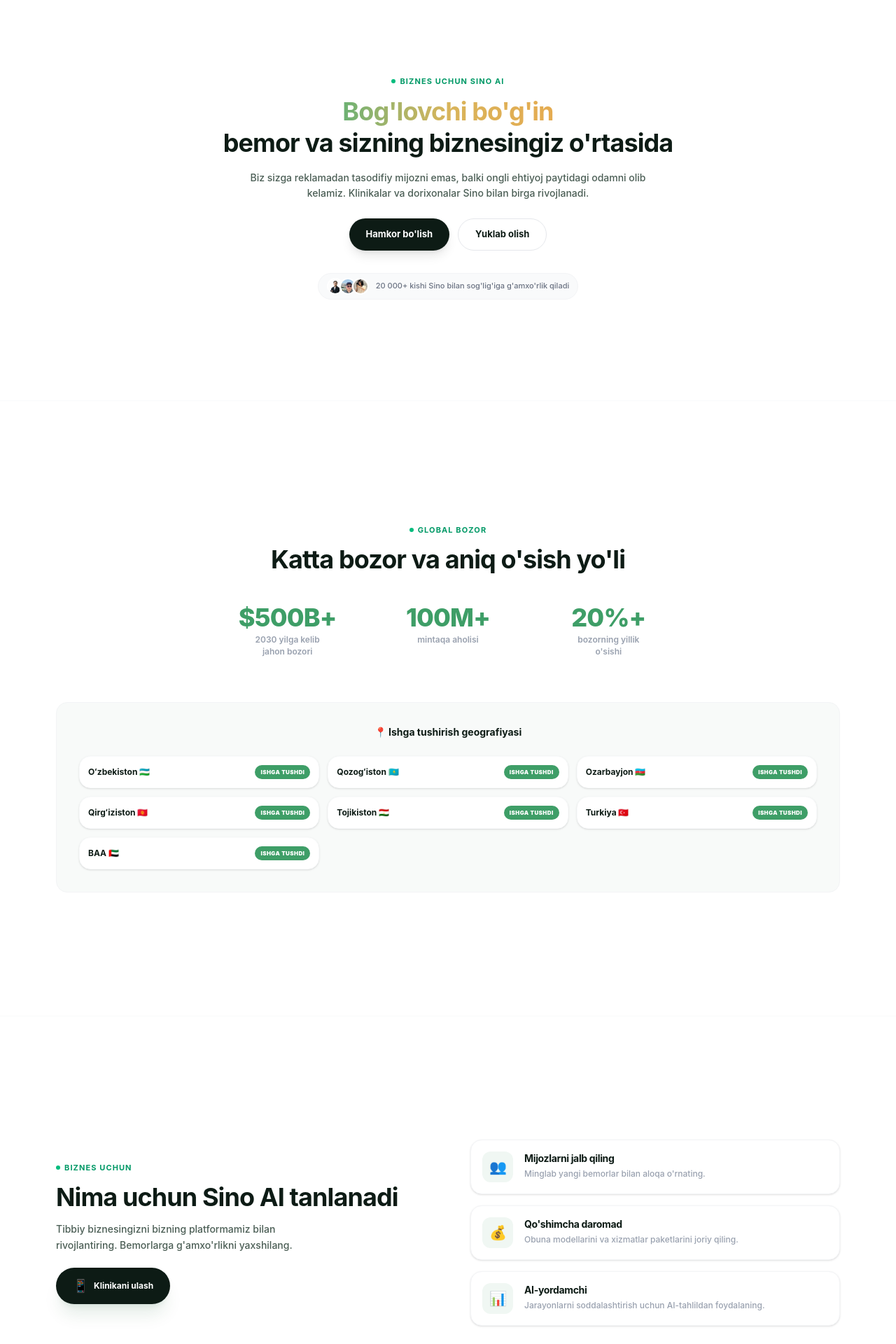
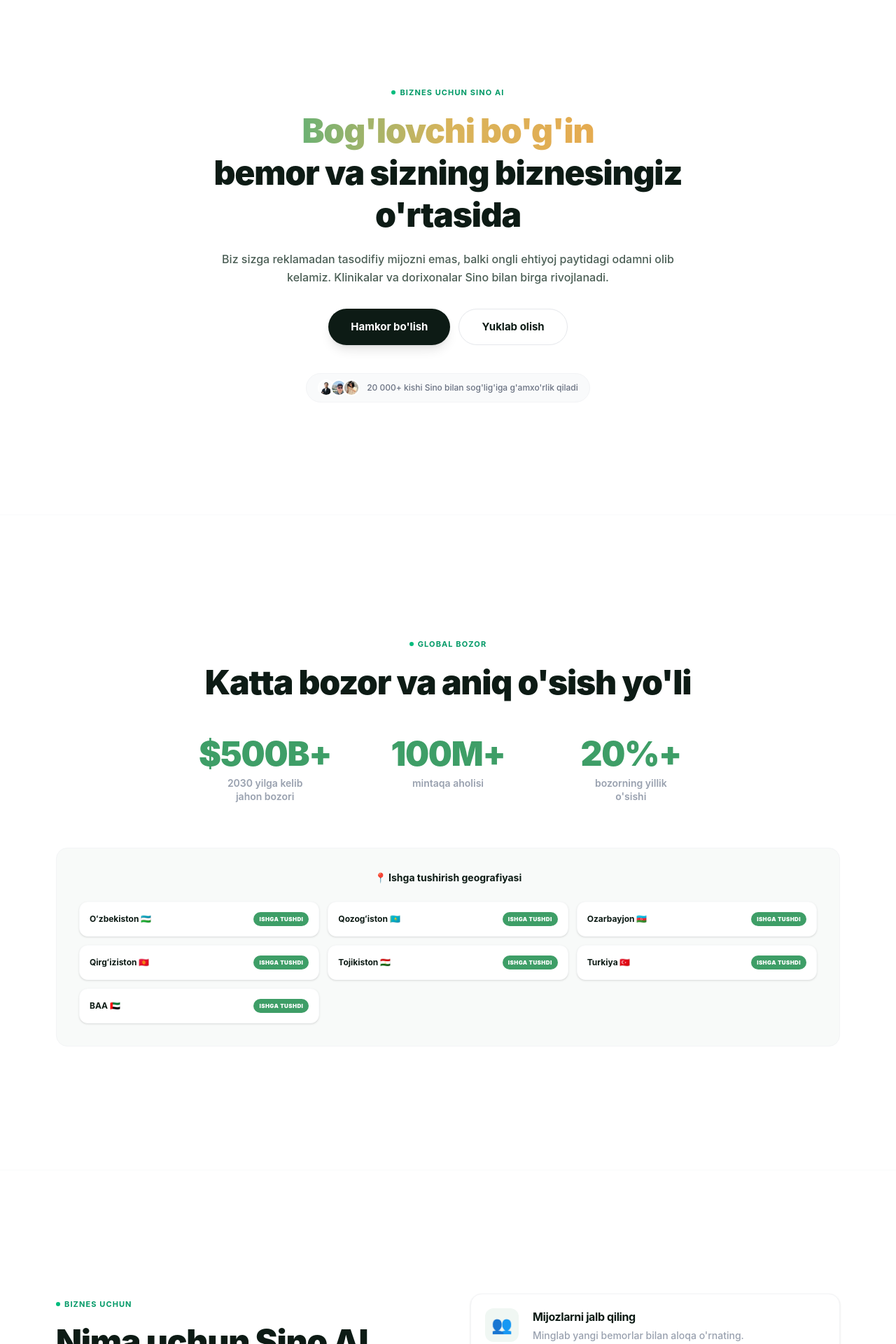
Before and after one commit to Nodir-15/sino-ai, a React (Vite) app: page /business in a window 1280 px wide. Shown: the part 100-2020 px from the top of the page at 70% size. Built offline with nearby package versions, Linux system fonts and the light colour scheme.

Commit message:
last danca

```diff
--- a/src/pages/business/forbusiness.jsx
+++ b/src/pages/business/forbusiness.jsx
@@ -9,60 +9,56 @@
 
   return (
     <div className="max-w-6xl mx-auto px-4 font-sans py-12">
-      {/* Уменьшены зазоры между колонками с gap-16/24 до gap-12/16 */}
+      {/* Сбалансированная сетка 2-х колонок */}
       <div className="grid grid-cols-1 lg:grid-cols-2 gap-12 lg:gap-16 items-center">
 
-        {/* Левая колонка: уменьшен space-y-10 до space-y-5 */}
+        {/* Левая колонка */}
         <div className="flex flex-col items-start text-left space-y-5">
-          {/* Уменьшен space-y-6 до space-y-3 */}
-          <div className="space-y-3">
-            {/* Надзаголовок: text-sm/base → text-[11px], убран избыточный mb-6 */}
+          <div className="space-y-4">
+            {/* 1. Маленький аккуратный надзаголовок */}
             <p className="text-emerald-600 font-bold text-[11px] flex items-center gap-1.5 tracking-widest uppercase">
               <span className="w-1.5 h-1.5 bg-emerald-500 rounded-full" />
               {t.badge}
             </p>
-            {/* Главный заголовок: text-5xl/6xl/7xl → text-3xl/4xl */}
-            <h2 className="text-3xl md:text-4xl font-bold leading-tight tracking-tight text-[#0D1B15]">
+            {/* 2. Крупный, очень жирный заголовок (перенесен влево по разметке grid) */}
+            <h2 className="text-3xl sm:text-4xl md:text-5xl font-black leading-tight text-[#0D1B15] tracking-tight">
               {t.title}
             </h2>
-            {/* Описание: text-lg/xl → text-xs/sm, уменьшен max-w */}
-            <p className="text-[#4B5E55] text-xs md:text-sm leading-relaxed max-w-sm font-medium">
+            {/* 3. Легкое, аккуратно перенесенное описание */}
+            <p className="text-[#4B5E55] text-sm md:text-base leading-relaxed max-w-xl font-medium">
               {t.desc}
             </p>
           </div>
-          {/* Кнопка: уменьшены px, py, text и размер иконки */}
+          {/* Кнопка */}
           <motion.button
             whileHover={{ scale: 1.03 }}
             whileTap={{ scale: 0.97 }}
-            className="bg-[#0D1B15] text-white px-6 py-3 rounded-full font-bold text-xs shadow-xl shadow-green-900/10 transition-all flex items-center gap-2"
+            className="bg-[#0D1B15] text-white px-8 py-3.5 rounded-full font-bold text-[14px] shadow-xl shadow-green-900/10 transition-all flex items-center gap-2.5"
           >
-            <span className="text-lg">📱</span> {t.btn}
+            <span className="text-xl">📱</span> {t.btn}
           </motion.button>
         </div>
 
-        {/* Правая колонка с карточками: уменьшен gap-6 до gap-4 */}
+        {/* Правая колонка с карточками */}
         <div className="flex flex-col gap-4 w-full">
           {t.items.map((item, idx) => (
             <motion.div
               key={idx}
               whileHover={{ x: 6 }}
-
-              className="bg-white p-4 rounded-2xl flex items-start gap-4 shadow-sm border border-gray-100 hover:border-green-100 transition-all group"
+              className="bg-white p-5 rounded-2xl flex items-start gap-5 shadow-sm border border-gray-100 hover:border-green-100 transition-all group"
             >
-
-              {/* Контейнер иконки: w-16 h-16 → w-11 h-11, текст text-3xl → text-xl, скругление → rounded-xl */}
-              <div className="bg-[#f0f7f3] w-11 h-11 rounded-xl flex items-center justify-center shrink-0 text-xl group-hover:rotate-12 transition-transform">
+              {/* Контейнер иконки */}
+              <div className="bg-[#f0f7f3] w-12 h-12 rounded-xl flex items-center justify-center shrink-0 text-2xl group-hover:rotate-12 transition-transform">
                  {idx === 0 ? "👥" : idx === 1 ? "💰" : "📊"}
               </div>
 
-              {/* Текстовый блок внутри карточки: убран space-y-2 */}
               <div>
-                {/* Заголовок карточки: text-xl/2xl → text-sm, font-black → font-bold */}
-                <h3 className="text-sm font-bold text-[#0D1B15] tracking-tight mb-1">
+                {/* Заголовок внутри карточки */}
+                <h3 className="text-base font-bold text-[#0D1B15] tracking-tight mb-1">
                   {item.t}
                 </h3>
-                {/* Описание карточки: text-base/lg → text-xs */}
-                <p className="text-gray-400 text-xs leading-snug font-medium">
+                {/* Описание внутри карточки */}
+                <p className="text-gray-400 text-xs md:text-sm leading-relaxed font-medium">
                   {item.d}
                 </p>
               </div>
--- a/src/pages/business/forbusinesshero.jsx
+++ b/src/pages/business/forbusinesshero.jsx
@@ -12,16 +12,16 @@
       initial={{ opacity: 0, y: 40 }}
       animate={{ opacity: 1, y: 0 }}
       transition={{ duration: 0.8, ease: "easeOut" }}
-      className="max-w-6xl mx-auto px-4 text-center flex flex-col items-center font-sans text-black py-8"
+      className="max-w-4xl mx-auto px-4 text-center flex flex-col items-center font-sans text-black py-12"
     >
-      {/* Надзаголовок: text-sm/base → text-[11px], mb-6 → mb-3 */}
-      <p className="text-emerald-600 font-bold text-[11px] mb-3 flex items-center justify-center gap-1.5 tracking-widest uppercase">
+      {/* 1. Маленький аккуратный надзаголовок */}
+      <p className="text-emerald-600 font-bold text-[11px] mb-4 flex items-center justify-center gap-1.5 tracking-widest uppercase">
         <span className="w-1.5 h-1.5 bg-emerald-500 rounded-full" />
         {t.badge}
       </p>
 
-      {/* Заголовок: убраны огромные 6xl/7xl классы, заменены на text-2xl/3xl/4xl, mb-6 → mb-4 */}
-      <h1 className="text-2xl sm:text-3xl md:text-4xl font-bold leading-tight mb-4 text-[#0D1B15] tracking-tight">
+      {/* 2. Крупный, очень жирный заголовок по центру */}
+      <h1 className="text-3xl sm:text-4xl md:text-5xl font-black leading-tight mb-5 text-[#0D1B15] tracking-tight">
         <span className="bg-clip-text text-transparent bg-gradient-to-r from-[#6BB173] via-[#D8B45B] to-[#E5AB50]">
           {t.titleGradient}
         </span>
@@ -29,32 +29,32 @@
         <span className="text-[#0D1B15]">{t.titleMain}</span>
       </h1>
 
-      {/* Описание: text-base/lg → text-xs/sm, уменьшен max-w, mb-10 → mb-6 */}
-      <p className="text-[#4B5E55] text-xs md:text-sm leading-relaxed max-w-xl mb-6 font-medium">
+      {/* 3. Легкое, аккуратно перенесенное описание */}
+      <p className="text-[#4B5E55] text-sm md:text-base leading-relaxed max-w-2xl mb-8 font-medium">
         {t.desc}
       </p>
 
-      {/* Кнопки: mb-12 → mb-8 */}
-      <div className="flex flex-col sm:flex-row gap-3 mb-8">
-        <button className="bg-[#0D1B15] text-white px-6 py-3 rounded-full font-bold text-[13px] shadow-lg hover:bg-black transition-all">
+      {/* Кнопки */}
+      <div className="flex flex-col sm:flex-row gap-3 mb-10">
+        <button className="bg-[#0D1B15] text-white px-8 py-3.5 rounded-full font-bold text-[15px] shadow-lg hover:bg-black transition-all">
           {t.btnPartner}
         </button>
         <button
           onClick={() => document.getElementById('downloadcta')?.scrollIntoView({ behavior: 'smooth' })}
-          className="bg-white text-[#0D1B15] px-6 py-3 rounded-full font-bold text-[13px] border border-gray-200 hover:bg-gray-50 transition-all"
+          className="bg-white text-[#0D1B15] px-8 py-3.5 rounded-full font-bold text-[15px] border border-gray-200 hover:bg-gray-50 transition-all"
         >
           {t.btnApp}
         </button>
       </div>
 
       {/* Аватары */}
-      <div className="flex items-center gap-2.5 bg-gray-50 px-3 py-1.5 rounded-full border border-gray-100">
+      <div className="flex items-center gap-2.5 bg-gray-50 px-4 py-2 rounded-full border border-gray-100">
         <div className="flex -space-x-1.5">
           <div className="w-6 h-6 rounded-full border-2 border-white bg-gray-300 overflow-hidden"><img src="./av1.webp" alt="" /></div>
           <div className="w-6 h-6 rounded-full border-2 border-white bg-gray-300 overflow-hidden"><img src="./av2.webp" alt="" /></div>
           <div className="w-6 h-6 rounded-full border-2 border-white bg-gray-300 overflow-hidden"><img src="./av3.webp" alt="" /></div>
         </div>
-        <p className="text-[11px] text-gray-500 font-medium">{t.socialProof}</p>
+        <p className="text-[12px] text-gray-500 font-medium">{t.socialProof}</p>
       </div>
     </motion.div>
   );
--- a/src/pages/business/market.jsx
+++ b/src/pages/business/market.jsx
@@ -43,19 +43,19 @@
 
   return (
     <div className="max-w-6xl mx-auto px-4 text-center font-sans py-12">
-      {/* Надзаголовок: text-sm/base → text-[11px], mb-6 → mb-3 */}
-      <p className="text-emerald-600 font-bold text-[11px] mb-3 flex items-center justify-center gap-1.5 tracking-widest uppercase">
+      {/* 1. Маленький аккуратный надзаголовок */}
+      <p className="text-emerald-600 font-bold text-[11px] mb-4 flex items-center justify-center gap-1.5 tracking-widest uppercase">
         <span className="w-1.5 h-1.5 bg-emerald-500 rounded-full" />
         {t.badge}
       </p>
 
-      {/* Главный заголовок: text-5xl/6xl/7xl → text-2xl/3xl/4xl, mb-16/20 → mb-10 */}
-      <h2 className="text-2xl md:text-3xl lg:text-4xl font-bold leading-tight mb-10 text-[#0D1B15] tracking-tight">
+      {/* 2. Крупный, очень жирный заголовок по центру */}
+      <h2 className="text-3xl sm:text-4xl md:text-5xl font-black leading-tight mb-12 text-[#0D1B15] tracking-tight max-w-4xl mx-auto">
         {t.title}
       </h2>
 
-      {/* Сетка со статистикой: gap-12 → gap-4, mb-28 → mb-16 */}
-      <div className="grid grid-cols-3 gap-4 mb-16 max-w-2xl mx-auto">
+      {/* Сетка со статистикой (3 колонки всегда в ряд, как на макете) */}
+      <div className="grid grid-cols-3 gap-4 mb-16 max-w-3xl mx-auto">
         {[
           {v: t.s1_v, d: t.s1_d},
           {v: t.s2_v, d: t.s2_d},
@@ -69,23 +69,21 @@
             transition={{ duration: 0.6, delay: i * 0.1 }}
             className="flex flex-col items-center"
           >
-            {/* Зеленые цифры: text-5xl/7xl → text-2xl/3xl/4xl, font-black → font-extrabold */}
-            <div className="text-2xl md:text-3xl lg:text-4xl font-extrabold text-[#3E9E67] mb-1 tracking-tight">
+            {/* Крупные, аккуратные цифры */}
+            <div className="text-3xl md:text-4xl lg:text-5xl font-black text-[#3E9E67] mb-2 tracking-tight">
               <CountUp end={s.v} />
             </div>
-            {/* Подписи под цифрами: text-sm/base → text-[10px]/xs, уменьшен max-w-200px → max-w-[120px] */}
-            <p className="text-gray-400 text-[10px] md:text-xs font-semibold max-w-[120px] leading-snug">{s.d}</p>
+            {/* Описание под цифрами */}
+            <p className="text-gray-400 text-xs md:text-sm font-semibold max-w-[140px] mx-auto leading-snug">{s.d}</p>
           </motion.div>
         ))}
       </div>
 
-      {/* Нижний блок гео-локаций: скругление rounded-[40px] → rounded-2xl, отступы p-10/16 → p-6/8 */}
+      {/* Гео-блок */}
       <div className="bg-[#F8FAF9] rounded-2xl p-6 md:p-8 border border-gray-100">
-        {/* Заголовок гео-блока: text-lg → text-sm, mb-10 → mb-6 */}
         <div className="text-sm font-bold mb-6 text-[#0D1B15] flex items-center justify-center gap-2">
           📍 {t.geo}
         </div>
-        {/* Сетка стран: gap-5 → gap-3 */}
         <div className="grid grid-cols-1 sm:grid-cols-2 lg:grid-cols-3 gap-3 text-left">
            {(t.countries || []).map((c, i) => (
              <motion.div
@@ -94,11 +92,9 @@
                whileInView={{ opacity: 1, scale: 1 }}
                viewport={{ once: true }}
                transition={{ duration: 0.4, delay: i * 0.05 }}
-               className="bg-white p-3 rounded-2xl flex justify-between items-center shadow-sm border border-gray-50"
+               className="bg-white p-3.5 rounded-xl flex justify-between items-center shadow-sm border border-gray-50"
              >
-               {/* Название страны: text-sm → text-xs */}
                <span className="font-bold text-xs text-[#0D1B15]">{c}</span>
-               {/* Статус-бейдж: уменьшены паддинги, text-[8px] сохранен */}
                <span className="bg-[#3E9E67] text-white text-[8px] px-2 py-1 rounded-full uppercase font-black tracking-wider shrink-0 ml-2">
                  {t.status}
                </span>
```
